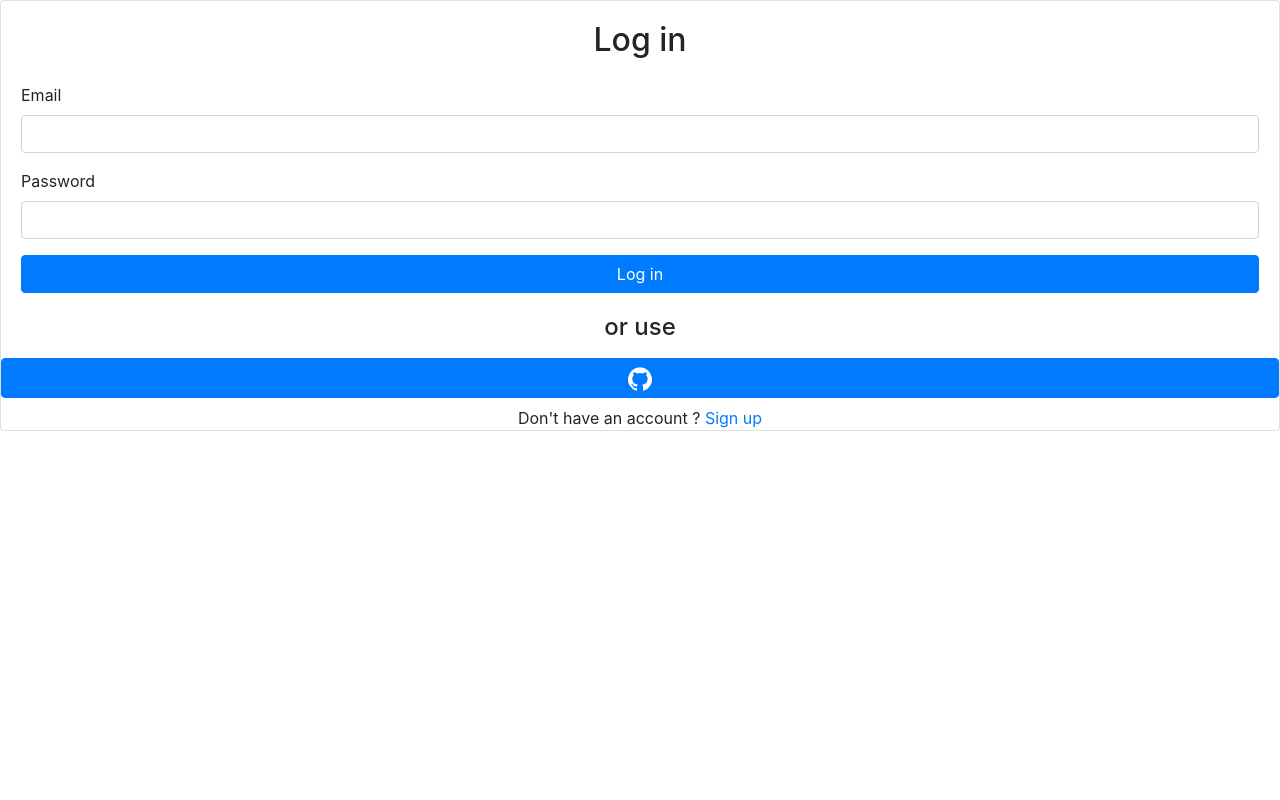
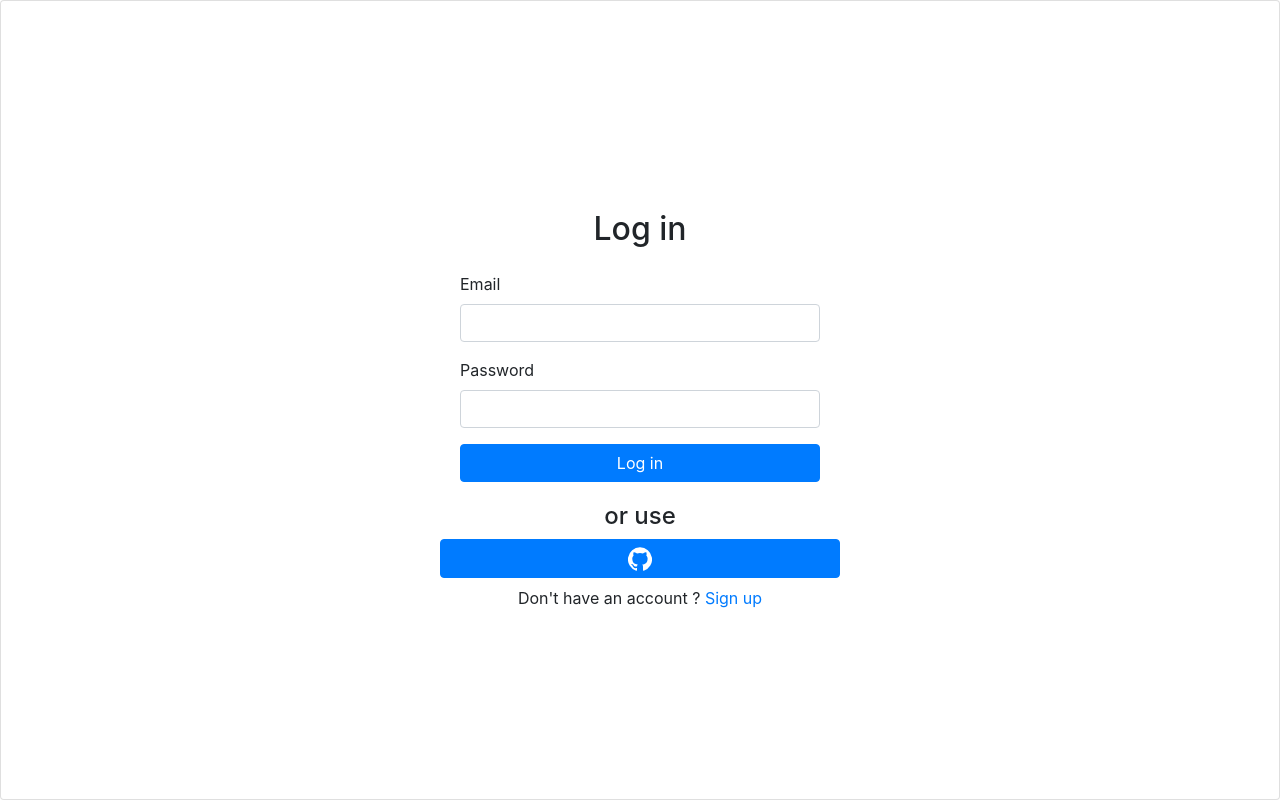
Before and after one commit to VrncQuentin/Epitech-Rattrapage, a React (Create React App) app in the folder Dashboard/: page /login in a window 1280 px wide. Built offline with nearby package versions, Linux system fonts and the light colour scheme; no server answers.

Commit message:
fix: css signup/login

```diff
--- a/Dashboard/src/Auth/Login/Login.js
+++ b/Dashboard/src/Auth/Login/Login.js
@@ -36,7 +36,9 @@
     }
 
     return (
-        <Card>
+        <Card className="d-flex align-items-center justify-content-center"
+              style={{minHeight: "100vh"}}>
+            <div className='w-100' style={{maxWidth: '400px'}}>
                 <Card.Body>
                     <h2 className="text-center mb-4">Log in</h2>
                     {err && <Alert variant="danger">{err}</Alert>}
@@ -57,6 +59,7 @@
                 <div className="w-100 text-center mt-2">
                     Don't have an account ? <Link to="/signup">Sign up</Link>
                 </div>
+            </div>
         </Card>
     )
 }
--- a/Dashboard/src/Auth/Login/Signup.js
+++ b/Dashboard/src/Auth/Login/Signup.js
@@ -42,7 +42,9 @@
     }
 
     return (
-        <Card>
+        <Card className="align-items-center justify-content-center"
+              style={{minHeight: "100vh"}}>
+            <div className='w-100' style={{maxWidth: '400px'}}>
                 <Card.Body>
                     <h2 className="text-center mb-4">Sign up</h2>
                     {err && <Alert variant="danger">{err}</Alert>}
@@ -67,6 +69,7 @@
                 <div className="w-100 text-center mt-2">
                     Already have an account ? <Link to="/login">Log in</Link>
                 </div>
+            </div>
         </Card>
     )
 }
```
Lines whose indentation alone changed are shown as unchanged.
